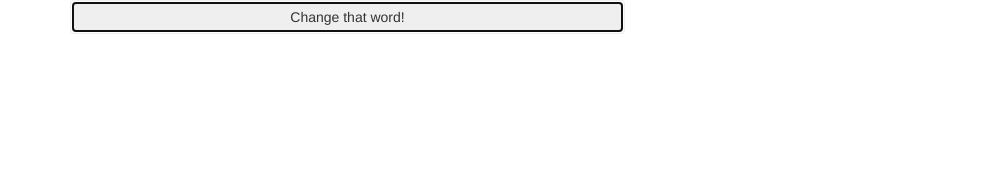
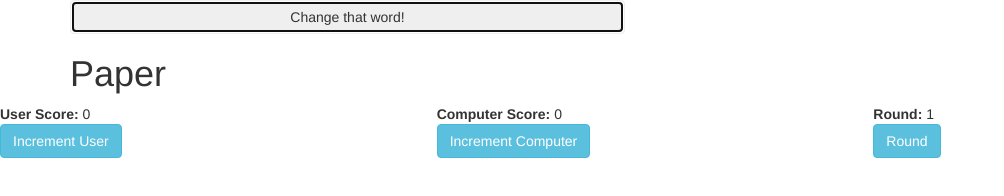
Before and after one commit to mailtomkhan/copy_url, a plain HTML site: page index.html in a window 1280 px wide. Both pictures are taken after a click on the button "Change that word!". Shown: the whole page, without its empty margins (0-1004 px from the left). Drawn offline with nearby package versions, Linux system fonts and the light colour scheme.

Commit message:
Added jquery function that creates random word from array

```diff
--- a/index.html
+++ b/index.html
@@ -13,5 +13,25 @@
       </div>
     </div>
   </div>
+  <div class="row">
+    <div class="col-md-4">
+      <strong>User Score: </strong><span id="userScore">0</span>
+      <br />
+      <button class="btn btn-info" data-tag="userScore">Increment User</button>
+    </div>
+    <div class="col-md-4">
+      <strong>Computer Score: </strong><span id="computerScore">0</span>
+      <br />
+      <button class="btn btn-info" data-tag="computerScore">Increment Computer</button>
+    </div>
+    <div class="col-md-4">
+      <strong>Round: </strong><span id="round">1</span>
+      <br />
+      <button class="btn btn-info" data-tag="round">Round</button>
+    </div>
+  </div>
+  <script type="text/javascript" src="https://code.jquery.com/jquery-2.1.4.min.js"></script>
+  <script type="text/javascript" src="js/script.js"></script>
+  <script type="text/javascript" src="js/scoreTracker.js"></script>
 </body>
 </html>
--- /dev/null
+++ b/js/script.js
@@ -0,0 +1,12 @@
+
+$(document).ready(function() {
+  var myWords = ["Rock", "Paper", "Your Mom"];
+
+  $("#changeWordBtn").on("click", function() {
+    var myRandomNumber = Math.floor(Math.random() * myWords.length);
+    $("h1").html(function() {
+      $(this).html(myWords[myRandomNumber]);
+
+    });
+  });
+});
```
Also changed, not shown: js/scoreTracker.js (added).
